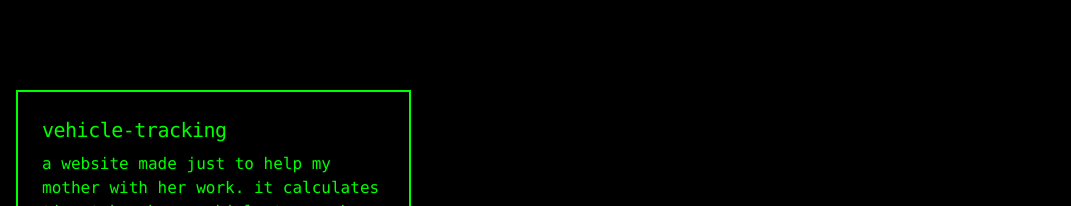
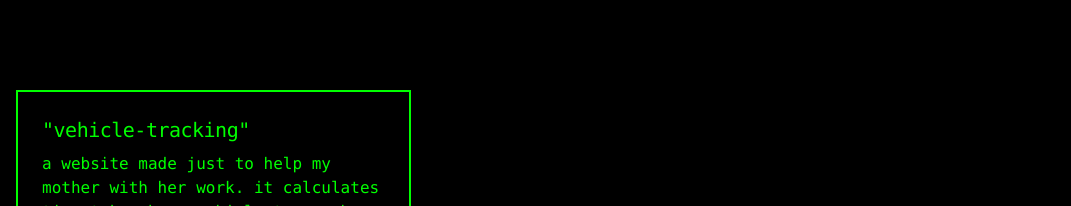
Before and after one commit to Karman-singh15/portfolio, a Next.js app: page / in a window 1280 px wide. Shown: the part 1712-1918 px from the top of the page, without its empty margins (0-1071 px from the left). Built offline with nearby package versions, Linux system fonts and the light colour scheme.

Commit message:
Update project-card.tsx

```diff
--- a/components/project-card.tsx
+++ b/components/project-card.tsx
@@ -16,7 +16,7 @@ export default function ProjectCard({ project }: { project: { title: string; des
       onMouseLeave={() => setIsHovered(false)}
     >
       <a href={project.title} className="flex-grow"><div className="flex-grow p-6">
-        <h2 className="text-xl font-mono text-primary mb-2">{project.title}</h2>
+        <h2 className="text-xl font-mono text-primary mb-2">"{project.title}"</h2>
         <p className="text-foreground mb-4 font-mono flex-grow">{project.description}</p>
         <div className="flex flex-wrap gap-2 mt-auto">
           {project.tags.map((tag:string, index:number) => (
```
